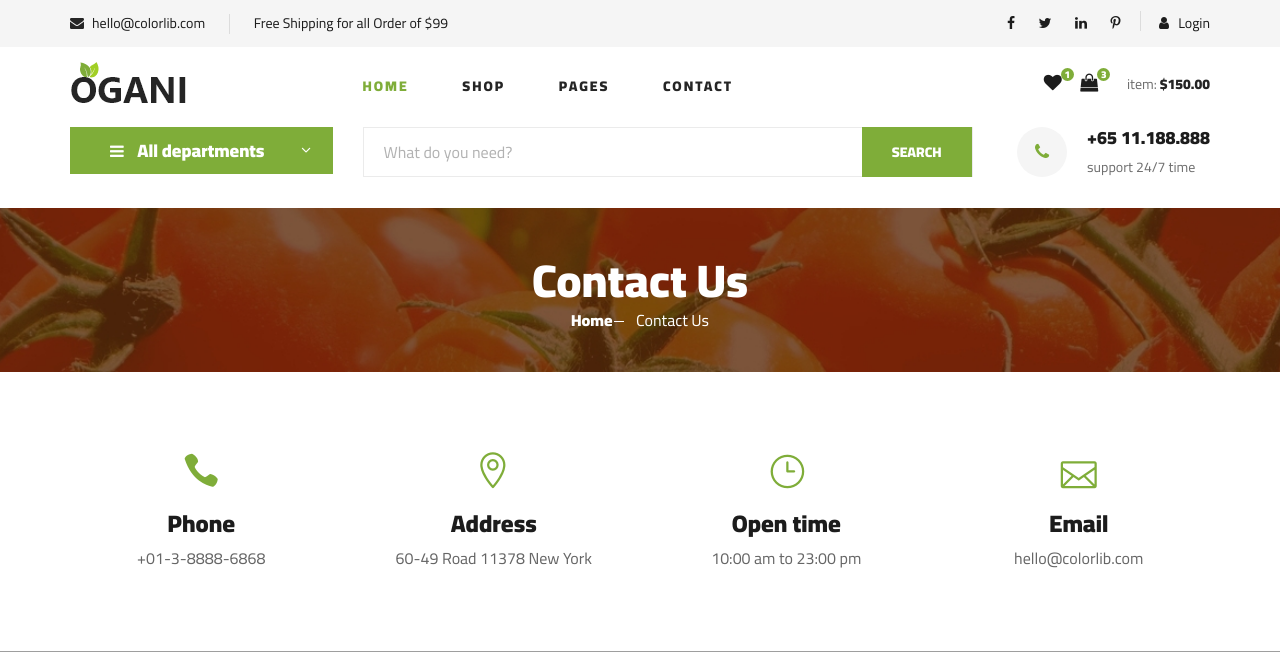
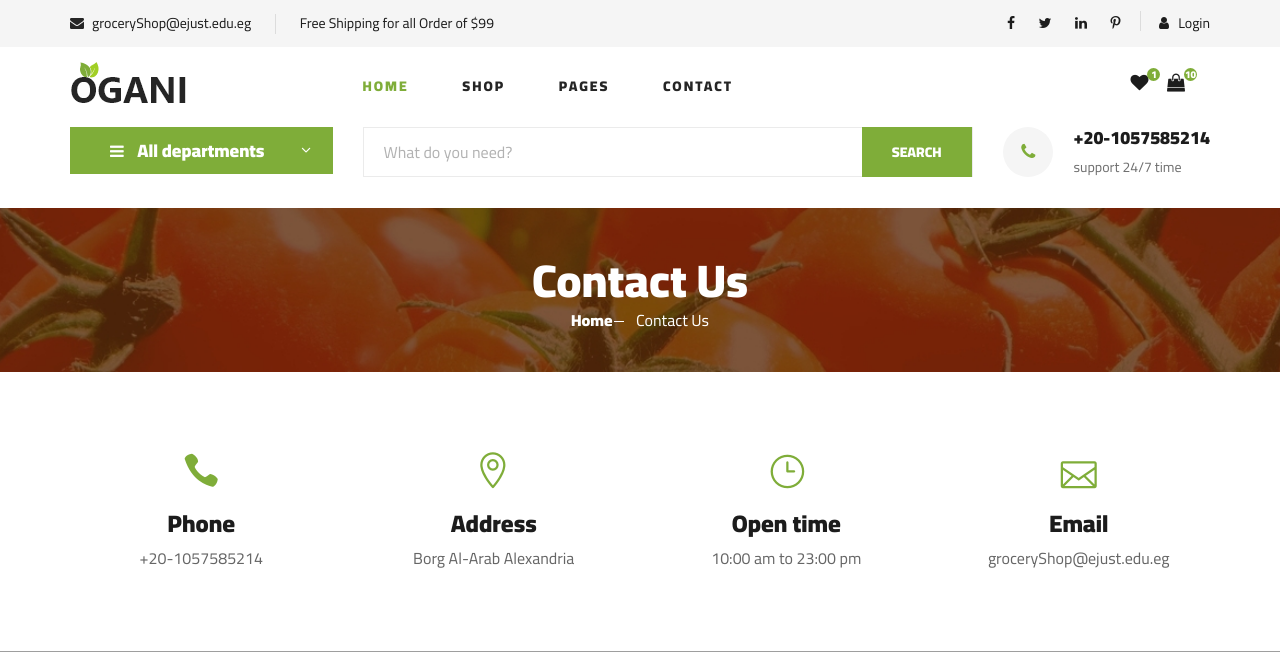
Before and after one commit to mariam-diab/GroceryShopWebApp, a Django app: template templates/GroceryApp/contact.html in a window 1280 px wide. Shown: the top 652 px of the page. Run offline with Django 5.2, Linux system fonts and the light colour scheme; the template is opened without the code that fills it: most values are stand-ins (such as "Sample title", 1, 10 or a date in 2020); some libraries are stand-ins or nearby versions; grey boxes are pictures that could not be loaded.

Commit message:
Edited templates and added Items count view

```diff
--- a/GroceryApp/urls.py
+++ b/GroceryApp/urls.py
@@ -20,4 +20,5 @@ urlpatterns = [
     path("shop_grid/<str:product>/", shop_grid, name="shop_grid_search"),
     path("add_to_cart/", add_to_cart, name= "add_to_cart"),
     path('add_to_cart_view/<int:product_id>/', add_to_cart_view, name= "add_to_cart_view"),
+    path('items_in_cart_calc/', items_in_cart_calc, name= "items_in_cart_calc"),
     ]
--- a/templates/GroceryApp/contact.html
+++ b/templates/GroceryApp/contact.html
@@ -36,7 +36,7 @@
                                 <i class="fa fa-phone"></i>
                             </div>
                             <div class="hero__search__phone__text">
-                                <h5>+65 11.188.888</h5>
+                                <h5>+20-1057585214</h5>
                                 <span>support 24/7 time</span>
                             </div>
                         </div>
@@ -73,14 +73,14 @@
                     <div class="contact__widget">
                         <span class="icon_phone"></span>
                         <h4>Phone</h4>
-                        <p>+01-3-8888-6868</p>
+                        <p>+20-1057585214</p>
                     </div>
                 </div>
                 <div class="col-lg-3 col-md-3 col-sm-6 text-center">
                     <div class="contact__widget">
                         <span class="icon_pin_alt"></span>
                         <h4>Address</h4>
-                        <p>60-49 Road 11378 New York</p>
+                        <p>Borg Al-Arab Alexandria</p>
                     </div>
                 </div>
                 <div class="col-lg-3 col-md-3 col-sm-6 text-center">
@@ -94,7 +94,7 @@
                     <div class="contact__widget">
                         <span class="icon_mail_alt"></span>
                         <h4>Email</h4>
-                        <p>hello@colorlib.com</p>
+                        <p>groceryShop@ejust.edu.eg</p>
                     </div>
                 </div>
             </div>
@@ -104,16 +104,14 @@
 
     <!-- Map Begin -->
     <div class="map">
-        <iframe
-            src="https://www.google.com/maps/embed?pb=!1m18!1m12!1m3!1d49116.39176087041!2d-86.41867791216099!3d39.69977417971648!2m3!1f0!2f0!3f0!3m2!1i1024!2i768!4f13.1!3m3!1m2!1s0x886ca48c841038a1%3A0x70cfba96bf847f0!2sPlainfield%2C%20IN%2C%20USA!5e0!3m2!1sen!2sbd!4v1586106673811!5m2!1sen!2sbd"
-            height="500" style="border:0;" allowfullscreen="" aria-hidden="false" tabindex="0"></iframe>
+        <iframe src="https://www.google.com/maps/embed?pb=!1m18!1m12!1m3!1d3424.7300539573175!2d29.580675775378502!3d30.8662319745202!2m3!1f0!2f0!3f0!3m2!1i1024!2i768!4f13.1!3m3!1m2!1s0x145f7dbc58bc2807%3A0x3f5ec94aa4c88e17!2sEJUST%20Students%20Hostel!5e0!3m2!1sen!2seg!4v1703238031346!5m2!1sen!2seg" width="600" height="450" style="border:0;" allowfullscreen="" loading="lazy" referrerpolicy="no-referrer-when-downgrade"></iframe>
         <div class="map-inside">
             <i class="icon_pin"></i>
             <div class="inside-widget">
-                <h4>New York</h4>
+                <h4>Borg Al-Arab</h4>
                 <ul>
-                    <li>Phone: +12-345-6789</li>
-                    <li>Add: 16 Creek Ave. Farmingdale, NY</li>
+                    <li>Phone: +20-1057585214</li>
+                    <li>Add: Borg Al-Arab Alexandria</li>
                 </ul>
             </div>
         </div>
@@ -121,7 +119,7 @@
     <!-- Map End -->
 
     <!-- Contact Form Begin -->
-    <div class="contact-form spad">
+    <!-- <div class="contact-form spad">
         <div class="container">
             <div class="row">
                 <div class="col-lg-12">
@@ -145,7 +143,7 @@
                 </div>
             </form>
         </div>
-    </div>
+    </div> -->
     <!-- Contact Form End -->
 
 {% endblock content %}
--- a/templates/partials/base.html
+++ b/templates/partials/base.html
@@ -41,8 +41,9 @@
         </div>
         <div class="humberger__menu__cart">
             <ul>
-                <li><a href="{% url 'GroceryApp:wish_list' %}"><i class="fa fa-heart"></i> <span>1</span></a></li>
-                <li><a href="{% url 'GroceryApp:shopping_cart' %}"><i class="fa fa-shopping-bag"></i> <span>3</span></a></li>
+                <li><a href="{% url 'GroceryApp:wish_list' %}"><i class="fa fa-heart"></i> <span>{{ wishlist_cnt }}</span></a></li>
+                <li><a href="{% url 'GroceryApp:shopping_cart' %}"><i class="fa fa-shopping-bag"></i> <span id="cart-total-items">{{ cart_items_total }}</span></a></li>
+
             </ul>
             <div class="header__cart__price">item: <span>$150.00</span></div>
         </div>
@@ -100,7 +101,7 @@
         </div>
         <div class="humberger__menu__contact">
             <ul>
-                <li><i class="fa fa-envelope"></i> hello@colorlib.com</li>
+                <li><i class="fa fa-envelope"></i> groceryShop@ejust.edu.eg</li>
                 <li>Free Shipping for all Order of $99</li>
             </ul>
         </div>
@@ -115,7 +116,7 @@
                     <div class="col-lg-6 col-md-6">
                         <div class="header__top__left">
                             <ul>
-                                <li><i class="fa fa-envelope"></i> hello@colorlib.com</li>
+                                <li><i class="fa fa-envelope"></i> groceryShop@ejust.edu.eg</li>
                                 <li>Free Shipping for all Order of $99</li>
                             </ul>
                         </div>
@@ -270,9 +271,10 @@
                     <div class="header__cart">
                         <ul>
                             <li><a href="{% url 'GroceryApp:wish_list' %}"><i class="fa fa-heart"></i> <span>1</span></a></li>
-                            <li><a href="{% url 'GroceryApp:shopping_cart' %}"><i class="fa fa-shopping-bag"></i> <span>3</span></a></li>
+                            <li><a href="{% url 'GroceryApp:shopping_cart' %}"><i class="fa fa-shopping-bag"></i> <span id="cart-total-items">{{ cart_items_total }}</span></a></li>
+
                         </ul>
-                        <div class="header__cart__price">item: <span>$150.00</span></div>
+                        <!-- <div class="header__cart__price">item: <span>$150.00</span></div> -->
                     </div>
                 </div>
             </div>
@@ -317,13 +319,13 @@
                             <a href="./index.html"><img src="{% static 'img/logo.png' %}" alt=""></a>
                         </div>
                         <ul>
-                            <li>Address: 60-49 Road 11378 New York</li>
-                            <li>Phone: +65 11.188.888</li>
-                            <li>Email: hello@colorlib.com</li>
+                            <li>Address: Borg Al-Arab Alexandria</li>
+                            <li>Phone: +20-1057585214</li>
+                            <li>Email: groceryShop@ejust.edu.eg</li>
                         </ul>
                     </div>
                 </div>
-                <div class="col-lg-4 col-md-6 col-sm-6 offset-lg-1">
+                <!-- <div class="col-lg-4 col-md-6 col-sm-6 offset-lg-1">
                     <div class="footer__widget">
                         <h6>Useful Links</h6>
                         <ul>
@@ -343,15 +345,15 @@
                             <li><a href="#">Testimonials</a></li>
                         </ul>
                     </div>
-                </div>
+                </div> -->
                 <div class="col-lg-4 col-md-12">
                     <div class="footer__widget">
-                        <h6>Join Our Newsletter Now</h6>
-                        <p>Get E-mail updates about our latest shop and special offers.</p>
-                        <form action="#">
+                        <!-- <h6>Join Our Newsletter Now</h6>
+                        <p>Get E-mail updates about our latest shop and special offers.</p> -->
+                        <!-- <form action="#">
                             <input type="text" placeholder="Enter your mail">
                             <button type="submit" class="site-btn">Subscribe</button>
-                        </form>
+                        </form> -->
                         <div class="footer__widget__social">
                             <a href="#"><i class="fa fa-facebook"></i></a>
                             <a href="#"><i class="fa fa-instagram"></i></a>
@@ -361,16 +363,14 @@
                     </div>
                 </div>
             </div>
-            <div class="row">
+            <!-- <div class="row">
                 <div class="col-lg-12">
                     <div class="footer__copyright">
-                        <div class="footer__copyright__text"><p><!-- Link back to Colorlib can't be removed. Template is licensed under CC BY 3.0. -->
-  Copyright &copy;<script>document.write(new Date().getFullYear());</script> All rights reserved | This template is made with <i class="fa fa-heart" aria-hidden="true"></i> by <a href="https://colorlib.com" target="_blank">Colorlib</a>
-  <!-- Link back to Colorlib can't be removed. Template is licensed under CC BY 3.0. --></p></div>
+                        <div class="footer__copyright__text"><p></p></div>
                         <div class="footer__copyright__payment"><img src="{% static 'img/payment-item.png' %}" alt=""></div>
                     </div>
                 </div>
-            </div>
+            </div> -->
         </div>
     </footer>
     <!-- Footer Section End -->
```
Also changed, not shown: GroceryApp/views.py (+17 -0 lines), templates/GroceryApp/shoping-cart.html (+22 -0 lines).
